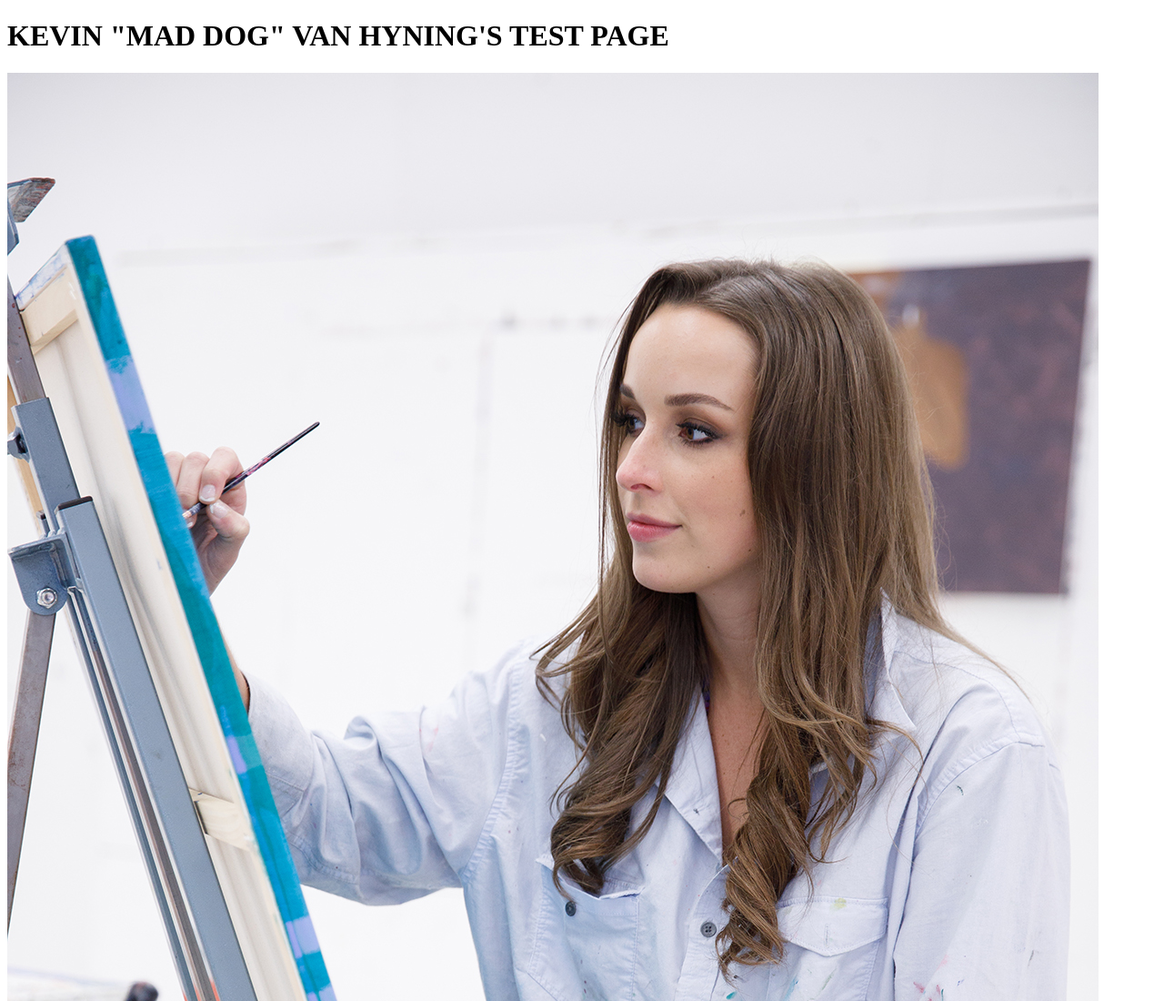
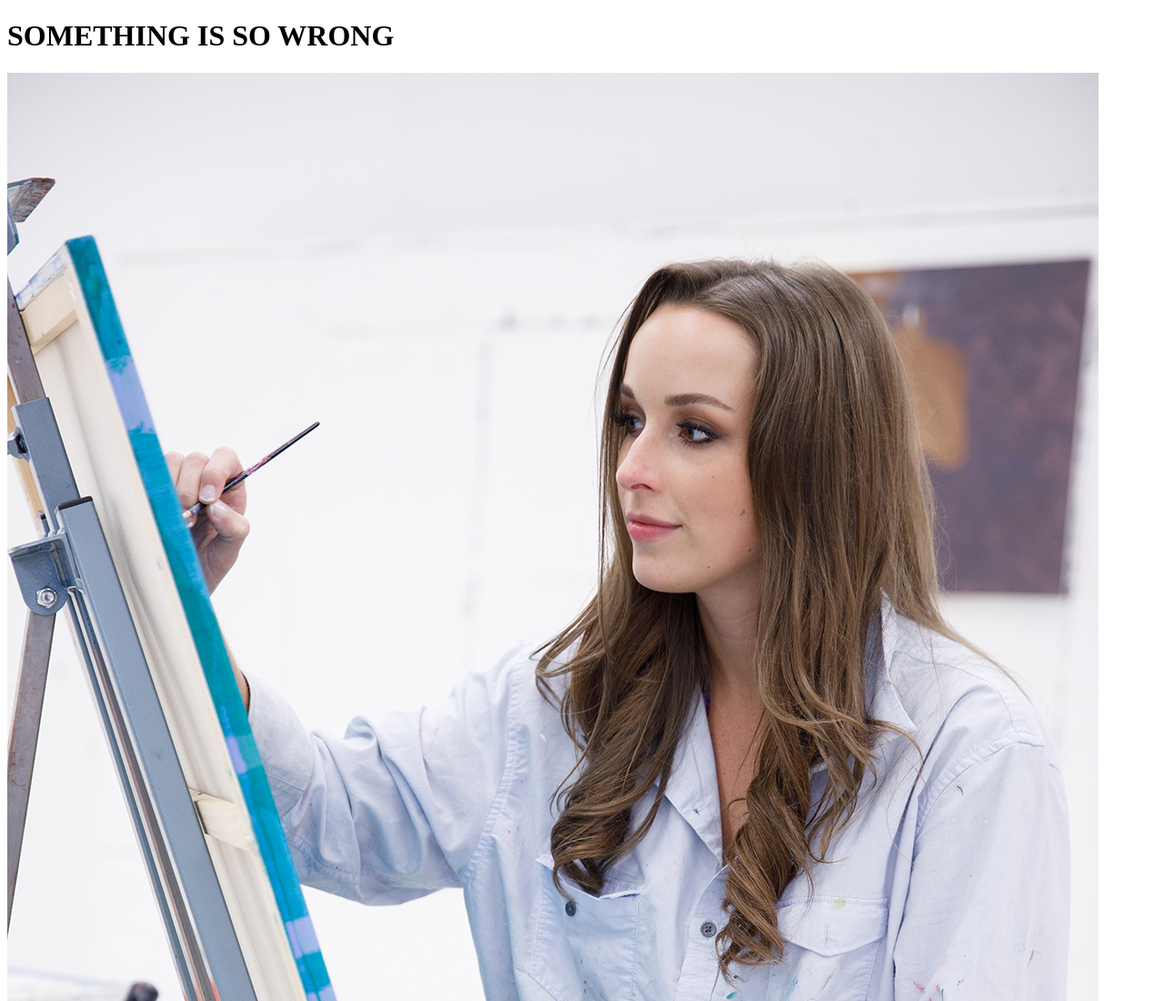
Before and after one commit to KVDesigner/Just-A-Test, a plain HTML site: page content.html in a window 1280 px wide. Shown: the top 1100 px of the page at 91% size. Drawn offline with Linux system fonts and the light colour scheme.

Commit message:
Update content.html

```diff
--- a/content.html
+++ b/content.html
@@ -4,7 +4,7 @@
 	<title>Test page</title>
 </head>
 <body>
-	<h1>KEVIN "MAD DOG" VAN HYNING'S TEST PAGE</h1>
+	<h1>SOMETHING IS SO WRONG</h1>
 	<img src="img/Painter.jpg">
 	<p>This is a picture of a college student painting. Her work is a combination of traditional mixed media and digital art. Her digital programs of choice are Procreate, Photoshop and ToonBoom.</p>
 
```
